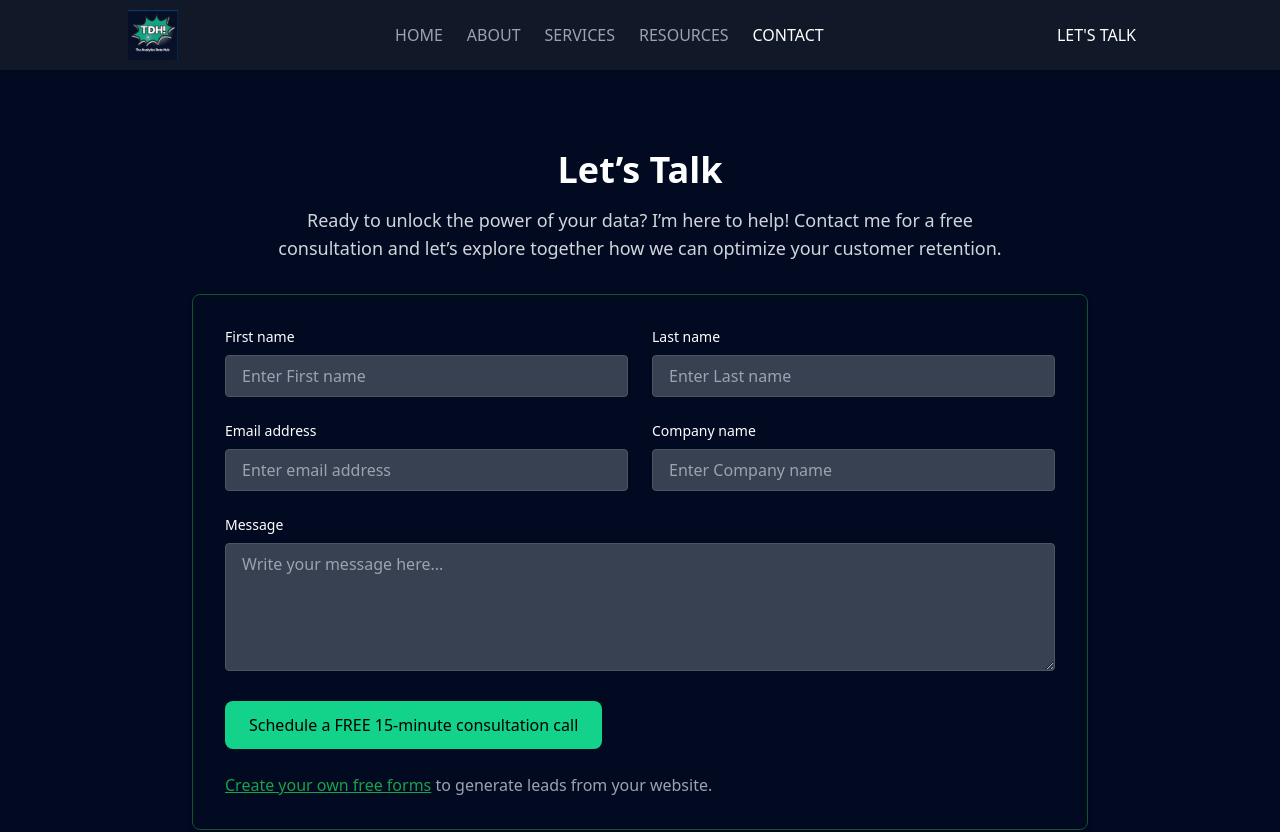
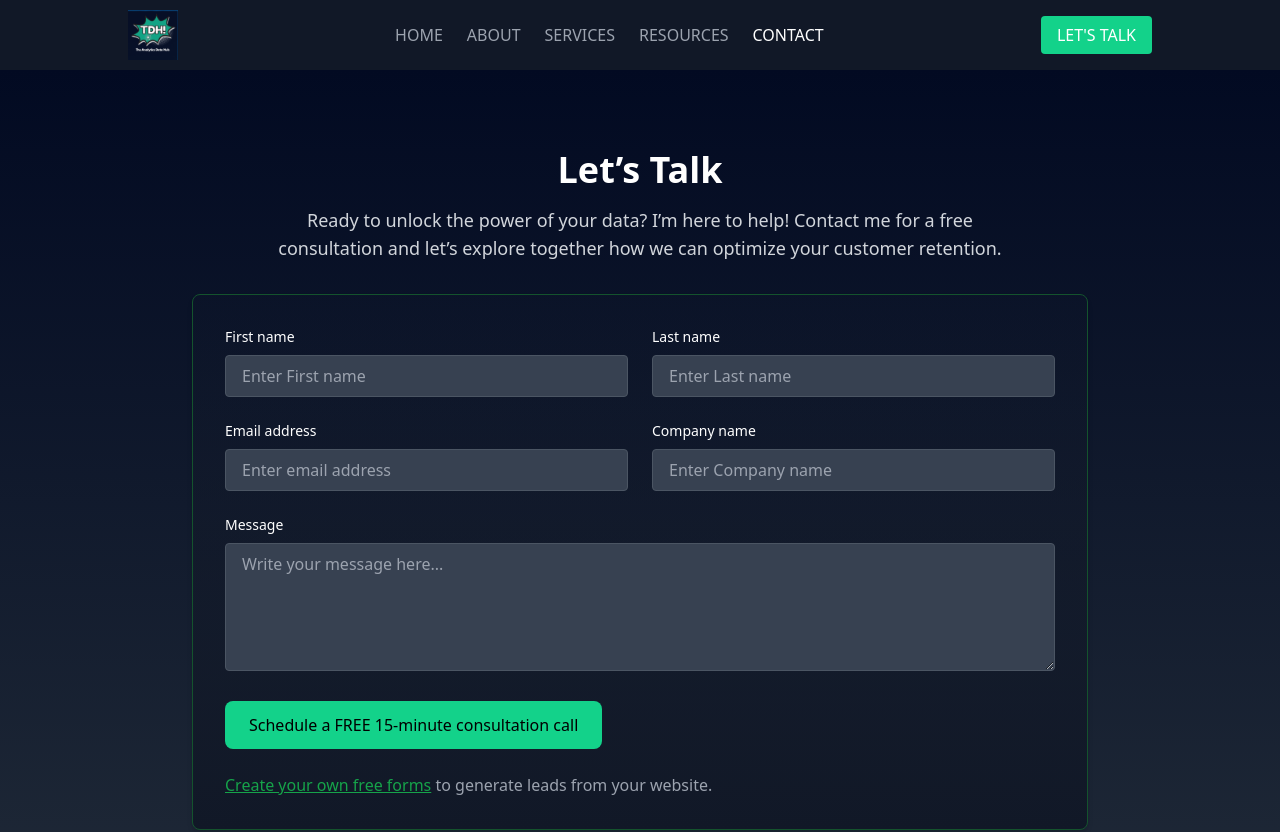
Before and after one commit to Sayadkhan/try-projects, a React (Vite) app: page /contact in a window 1280 px wide. Shown: the top 832 px of the page. Built offline with nearby package versions, Linux system fonts and the light colour scheme.

Commit message:
solved most of the bug

```diff
--- a/src/components/ContactSection.jsx
+++ b/src/components/ContactSection.jsx
@@ -42,7 +42,6 @@ const ContactSection = () => {
         }
       );
 
-    // Reset form after submission
     setFormData({
       firstName: "",
       lastName: "",
@@ -66,7 +65,7 @@ const ContactSection = () => {
 
         <div className="max-w-5xl mx-auto bg-gradient-to-b from-[--form-bg] to-gray-900 p-8 rounded-lg shadow-md border-[0.7px] border-green-900">
           <form
-            ref={form} // Reference to the form
+            ref={form}
             onSubmit={handleSubmit}
             className="grid grid-cols-1 md:grid-cols-2 gap-6"
           >
--- a/src/components/Navbar.jsx
+++ b/src/components/Navbar.jsx
@@ -3,6 +3,11 @@ import { NavLink } from "react-router-dom";
 
 const Navbar = () => {
   const [isMobileMenuOpen, setIsMobileMenuOpen] = useState(false);
+
+  const scrollToTop = () => {
+    window.scrollTo({ top: 0, behavior: 'smooth' });
+  };
+
 
   const links = [
     { name: "HOME", path: "/" },
@@ -21,14 +26,21 @@ const Navbar = () => {
       <div className="hidden md:flex space-x-6 flex-1 justify-center">
         {links.map((link) => (
           <NavLink
+            onClick={() => {
+              if (["HOME", "CONTACT", "RESOURCES"].includes(link.name)) {
+                scrollToTop();
+              }
+            }}
             key={link.path}
             to={link.path}
             className={({ isActive }) =>
               `hover:text-gray-200 ${isActive ? "text-white" : ""}`
             }
+
           >
             {link.name}
           </NavLink>
+
         ))}
       </div>
 
@@ -62,13 +74,19 @@ const Navbar = () => {
               className={({ isActive }) =>
                 `hover:text-gray-200 ${isActive ? "text-white" : ""}`
               }
-              onClick={() => setIsMobileMenuOpen(false)}
+              onClick={() => {
+                if (["HOME", "CONTACT", "RESOURCES"].includes(link.name)) {
+                  scrollToTop();
+                }
+                setIsMobileMenuOpen(false);
+              }}
             >
               {link.name}
             </NavLink>
+
           ))}
           <NavLink
-            to="/talk"
+            to="contact"
             className="bg-[--btn-bg] hover:bg-green-600 text-white  py-2 rounded"
             onClick={() => setIsMobileMenuOpen(false)}
           >
@@ -79,7 +97,7 @@ const Navbar = () => {
 
       <div className="hidden md:block">
         <NavLink
-          to="/talk"
+          to="/contact"
           className="bg-[--btn-bg] hover:bg-green-600 text-white px-4 py-2 rounded"
         >
           LET'S TALK
--- a/src/index.css
+++ b/src/index.css
@@ -18,3 +18,13 @@
   display: flex; /* Ensures each slide takes full height */
   justify-content: center; /* Optional, to center content within each slide */
 }
+
+:root {
+  --main-bg-color: #f0f0f0;
+  --primary-color: #3498db;
+  --btn-bg: rgba(19, 210, 138, 1);
+  --bg : rgba(2, 10, 34, 1);
+  --form-bg : rgba(20, 27, 47, 0.1);
+  --c1: rgba(57, 255, 118, 0.5);
+  --c2: rgba(69, 136, 255, 0.5);
+}
```
